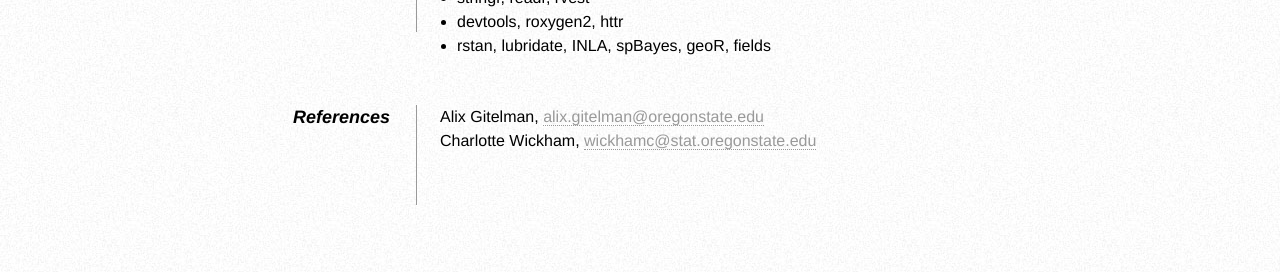
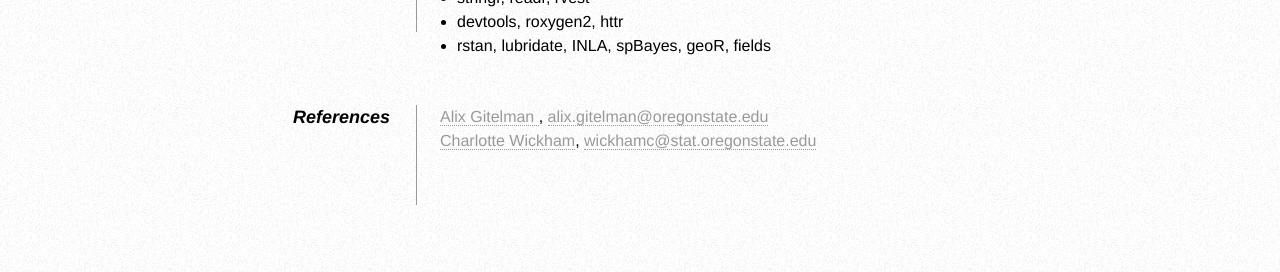
Before and after one commit to cwcomiskey/cwcomiskey.github.io, a Jekyll site: the page resume/index.html, which Jekyll copies as it is, in a window 1280 px wide. Shown: the part 1329-1601 px from the top of the page. Built offline with Jekyll 4.4.1, drawn with Linux system fonts in a browser that asks for light colours.

Commit message:
Update index.html

```diff
--- a/resume/index.html
+++ b/resume/index.html
@@ -157,9 +157,15 @@
 
 
             <dt>References</dt>
-            <dd>Alix Gitelman, <a class="email" href="mailto:alix.gitelman@oregonstate.edu">alix.gitelman@oregonstate.edu</a> </dd>
+
+
+            <dd>
+		    <a href="http://stat.oregonstate.edu/content/gitelman-alix"> Alix Gitelman </a>,
+		    <a class="email" href="mailto:alix.gitelman@oregonstate.edu">alix.gitelman@oregonstate.edu</a> </dd>
              <!-- Email:  -->
-            <dd>Charlotte Wickham, <a class="email" href="mailto:wickhamc@stat.oregonstate.edu">wickhamc@stat.oregonstate.edu</a> </dd>
+            <dd>
+		    <a href="http://cwick.co.nz/" > Charlotte Wickham</a>,
+		    <a class="email" href="mailto:wickhamc@stat.oregonstate.edu">wickhamc@stat.oregonstate.edu</a> </dd>
              <!-- This is a comment!!  -->
             <dd class="clear"></dd>
         </dl>
```
